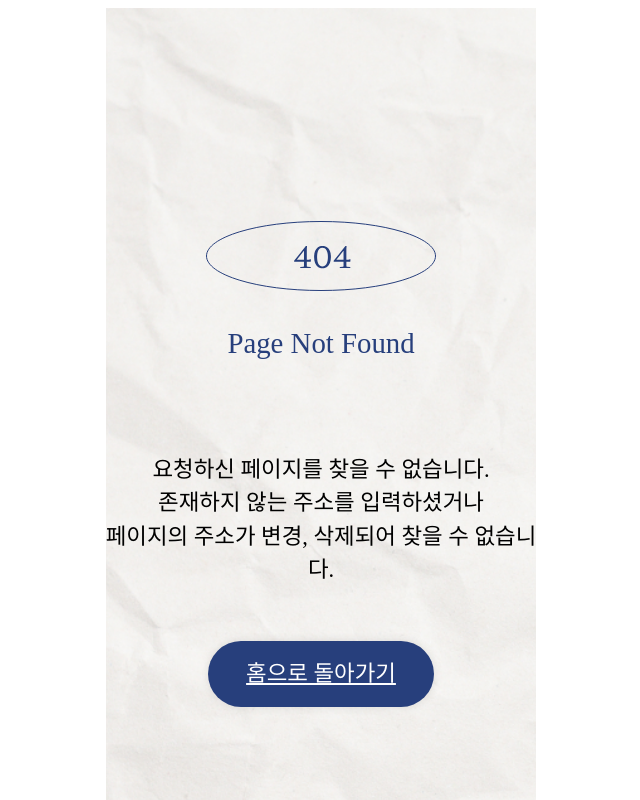
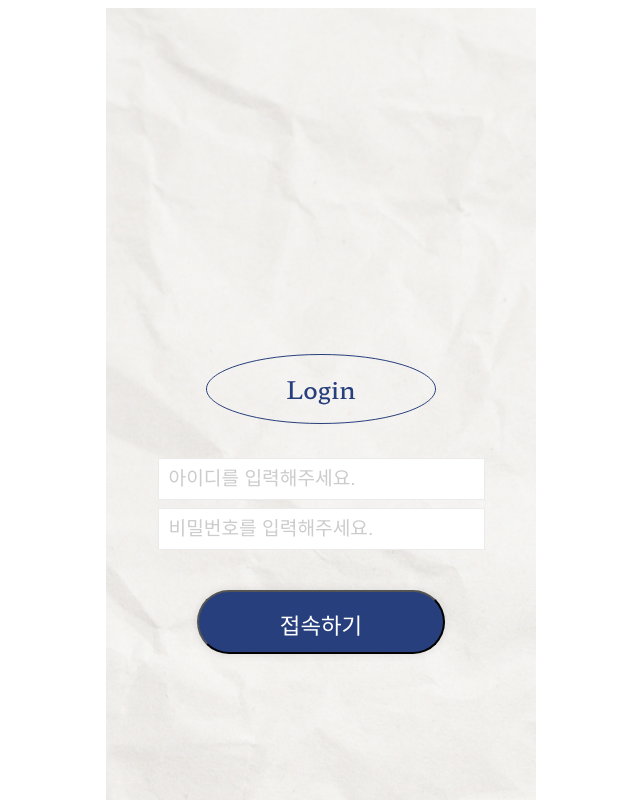
Before and after one commit to devcodemaestro/culturelog, a React (Create React App) app: page /login in a window 1280 px wide. Before the commit this address had no page. Shown: the top 800 px of the page, without its empty margins (319-959 px from the left). Built offline with nearby package versions, Linux system fonts and the light colour scheme; the HTML template or start-up script is replaced by a standard one.

Commit message:
feat: Login 페이지 퍼블리싱 작업완료

```diff
--- a/src/App.js
+++ b/src/App.js
@@ -9,6 +9,7 @@ import UpcomingLog from "./pages/mylog/UpcomingLog";
 import ViewLog from "./pages/culturelog/ViewLog";
 import EditLog from "./pages/culturelog/EditLog";
 import WriteLog from "./pages/culturelog/WriteLog";
+import Login from "./pages/Login";
 function App() {
   return (
     <Wrap maxw="393">
@@ -17,6 +18,7 @@ function App() {
         <Route path="/intro" element={<Intro></Intro>}></Route>
         {/* 메인 */}
         <Route path="/" element={<Main></Main>}></Route>
+        <Route path="/login" element={<Login></Login>}></Route>
         {/* 컬쳐로그 기록 */}
         <Route path="/culturelog" element={<Outlet></Outlet>}>
           <Route index element={<Main></Main>} />
--- /dev/null
+++ b/src/pages/Login.js
@@ -0,0 +1,23 @@
+import React from "react";
+import { Link } from "react-router-dom";
+import { LoginBt, LoginInput, LoginLogo, LoginWrap } from "../styles/login";
+
+const Login = () => {
+  return (
+    <LoginWrap>
+      <LoginLogo>
+        <img src={process.env.PUBLIC_URL + "/images/login_logo.svg"} />
+      </LoginLogo>
+      <LoginInput>
+        <input placeholder="아이디를 입력해주세요." className="inputid"></input>
+        <input
+          placeholder="비밀번호를 입력해주세요."
+          className="inputpw"
+        ></input>
+      </LoginInput>
+      <LoginBt>접속하기</LoginBt>
+    </LoginWrap>
+  );
+};
+
+export default Login;
--- a/src/pages/mylog/PastLog.js
+++ b/src/pages/mylog/PastLog.js
@@ -1,23 +1,35 @@
 import React from "react";
 import Header from "../../components/Header";
 import Footer from "../../components/Footer";
+import { LogTab } from "../../styles/ui/logtab";
 import {
+  LogList,
   LogItem,
   LogItemImg,
-  LogList,
+  LogText,
   LogMore,
-  LogTab,
-  LogText,
-  LogTotal,
-} from "../../styles/mylog";
+} from "../../styles/ui/loglist";
 import { useNavigate } from "react-router-dom";
 import Star from "../../components/Star";
+import styled from "@emotion/styled";
+import { colors } from "../../styles/basic";
 
 const PastLog = () => {
   const navigate = useNavigate();
   const handleClickView = () => {
     navigate("/culturelog/view");
   };
+  const LogTotal = styled.div`
+    width: 100%;
+    padding: 10px;
+    font-size: 12px;
+    font-weight: 400;
+    border-bottom: 1px solid ${colors.secondary};
+    em {
+      font-size: 12px;
+      font-weight: 500;
+    }
+  `;
   return (
     <>
       <Header sub={true}>My Log</Header>
--- a/src/styles/basic.js
+++ b/src/styles/basic.js
@@ -5,6 +5,7 @@ export const colors = {
   main: "#ffffff",
   secondary: "#ebebeb",
   point: "#273F7C",
+  tab: "#f7f7f7",
   error: "#ff6345",
   placeholder: "#cccccc",
   gray: "#555555",
--- /dev/null
+++ b/src/styles/login.js
@@ -0,0 +1,48 @@
+import styled from "@emotion/styled";
+import { colors, shadow } from "./basic";
+
+export const LoginWrap = styled.div`
+  position: absolute;
+  width: 100%;
+  height: 100%;
+  left: 0;
+  top: 0;
+  background: url(${process.env.PUBLIC_URL + "/images/intro_bg.jpg"})
+    center/cover;
+
+  display: flex;
+  align-items: center;
+  justify-content: center;
+  flex-direction: column;
+  text-align: center;
+`;
+export const LoginLogo = styled.div`
+  margin-bottom: 30px;
+`;
+export const LoginInput = styled.div`
+  input {
+    width: 313px;
+    height: 38px;
+    padding-left: 10px;
+    font-size: 1.2rem;
+    font-weight: 400;
+    margin-bottom: 8px;
+  }
+`;
+export const LoginBt = styled.button`
+  min-width: 15.5rem;
+  height: 4rem;
+  margin-top: 2rem;
+  display: inline-block;
+  background: ${colors.point};
+  color: ${colors.main};
+  font-size: 1.4rem;
+  font-weight: 400;
+  padding: 1rem 2.4rem;
+  border-radius: 10rem;
+
+  ${shadow.light}
+  &:hover {
+    ${shadow.bold}
+  }
+`;
--- a/src/styles/mylog.js
+++ b/src/styles/ui/loglist.js
@@ -1,53 +1,5 @@
 import styled from "@emotion/styled";
-
-export const colors = {
-  main: "#ffffff",
-  secondary: "#ebebeb",
-  tab: "#f7f7f7",
-  point: "#273F7C",
-  error: "#ff6345",
-  placeholder: "#cccccc",
-  gray: "#555555",
-};
-
-export const LogTab = styled.div`
-  padding: 3px;
-  border-radius: 100px;
-  margin-top: 35px;
-  background-color: ${colors.tab};
-  display: flex;
-  justify-content: space-between;
-  button {
-    width: 150px;
-    height: 40px;
-    border-radius: 100px;
-    color: #000;
-    text-align: center;
-    font-size: 12px;
-    font-weight: 400;
-    border: 0;
-    background-color: ${colors.tab};
-  }
-  button.on {
-    width: 150px;
-    height: 40px;
-    color: ${colors.main};
-    text-align: center;
-    border-radius: 100px;
-    background: #425997;
-  }
-`;
-export const LogTotal = styled.div`
-  width: 100%;
-  padding: 10px;
-  font-size: 12px;
-  font-weight: 400;
-  border-bottom: 1px solid ${colors.secondary};
-  em {
-    font-size: 12px;
-    font-weight: 500;
-  }
-`;
+import { colors } from "../basic";
 
 export const LogList = styled.ul`
   margin-top: 10px;
--- /dev/null
+++ b/src/styles/ui/logtab.js
@@ -0,0 +1,30 @@
+import styled from "@emotion/styled";
+import { colors } from "../basic";
+
+export const LogTab = styled.div`
+  padding: 3px;
+  border-radius: 100px;
+  margin-top: 35px;
+  background-color: ${colors.tab};
+  display: flex;
+  justify-content: space-between;
+  button {
+    width: 49%;
+    height: 40px;
+    border-radius: 100px;
+    color: #000;
+    text-align: center;
+    font-size: 12px;
+    font-weight: 400;
+    border: 0;
+    background-color: ${colors.tab};
+  }
+  button.on {
+    width: 49%;
+    height: 40px;
+    color: ${colors.main};
+    text-align: center;
+    border-radius: 100px;
+    background: #425997;
+  }
+`;
```
Also changed, not shown: src/pages/mylog/UpcomingLog.js (+4 -4 lines), public/images/login_logo.svg (added), src/styles/ui/buttons.js (line endings or trailing spaces).
